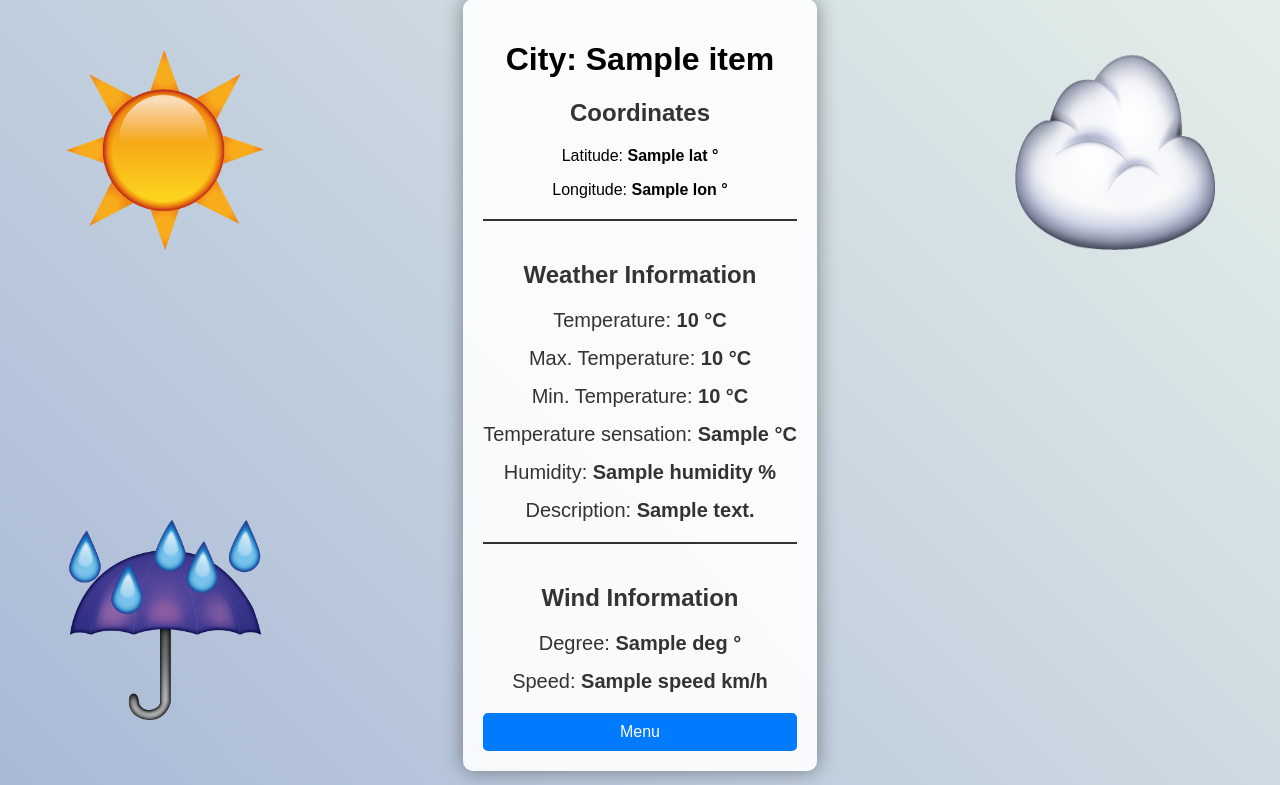
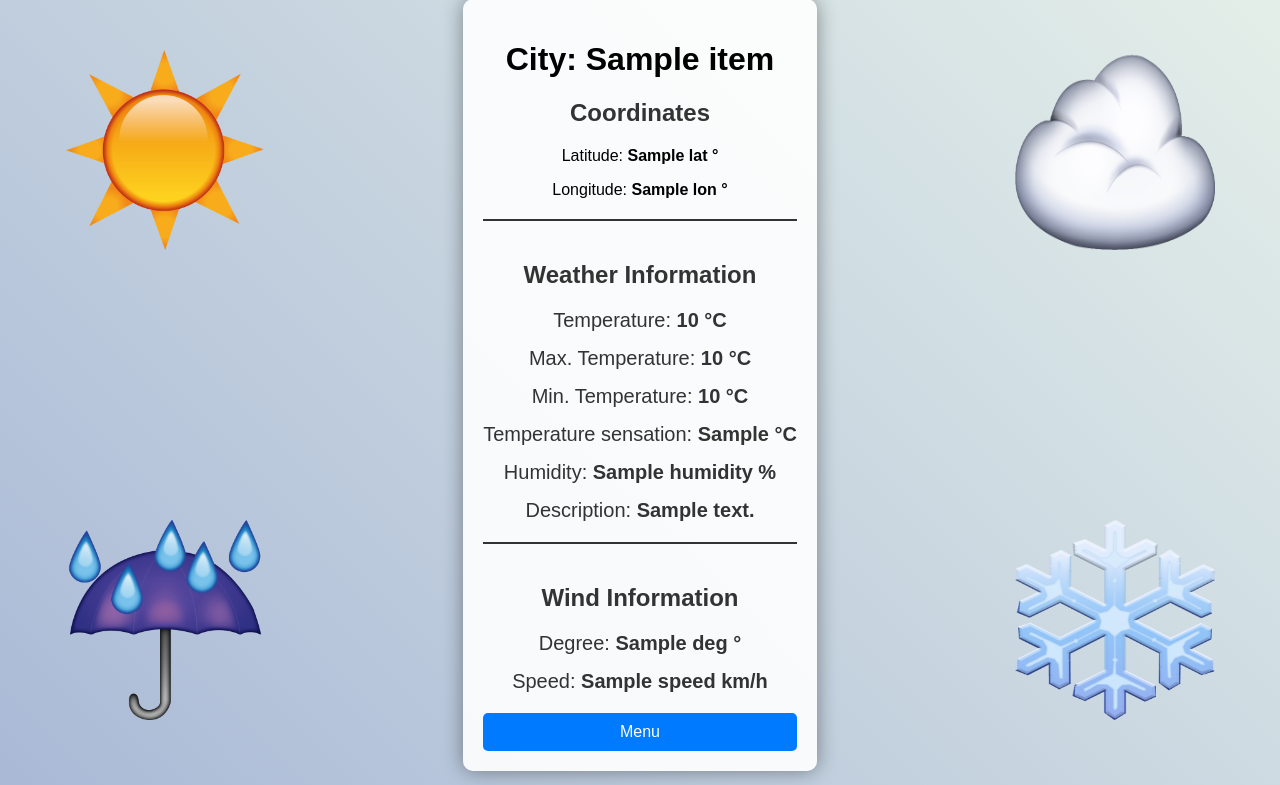
Before and after one commit to Xeonam/Weather-Forecast, a Flask app: page /weather in a window 1280 px wide. Shown: the part 15-800 px from the top of the page. Run offline with Flask 3, Linux system fonts and the light colour scheme; a database or web service that is not in the repository returns one stand-in record (values such as "Sample title"); data that the repository does not hold is empty.

Commit message:
Add snowflake image to weather.html and the css for it

```diff
--- a/WeatherForecast/static/weather.css
+++ b/WeatherForecast/static/weather.css
@@ -108,3 +108,8 @@ body {
     bottom: 65px;
     left: 65px;
 }
+
+.bottom-right {
+    bottom: 65px;
+    right: 65px;
+}
--- a/WeatherForecast/templates/weather.html
+++ b/WeatherForecast/templates/weather.html
@@ -41,5 +41,7 @@
 
     <img src="static/images/umbrella-rain-image.png" alt="Umbrella-with-rain" class="corner-image bottom-left">
 
+    <img src="static/images/snowflake-image.png" alt="Snowflake" class="corner-image bottom-right">
+
 </body>
 </html>
```
Also changed, not shown: WeatherForecast/static/images/snowflake-image.png (added).
